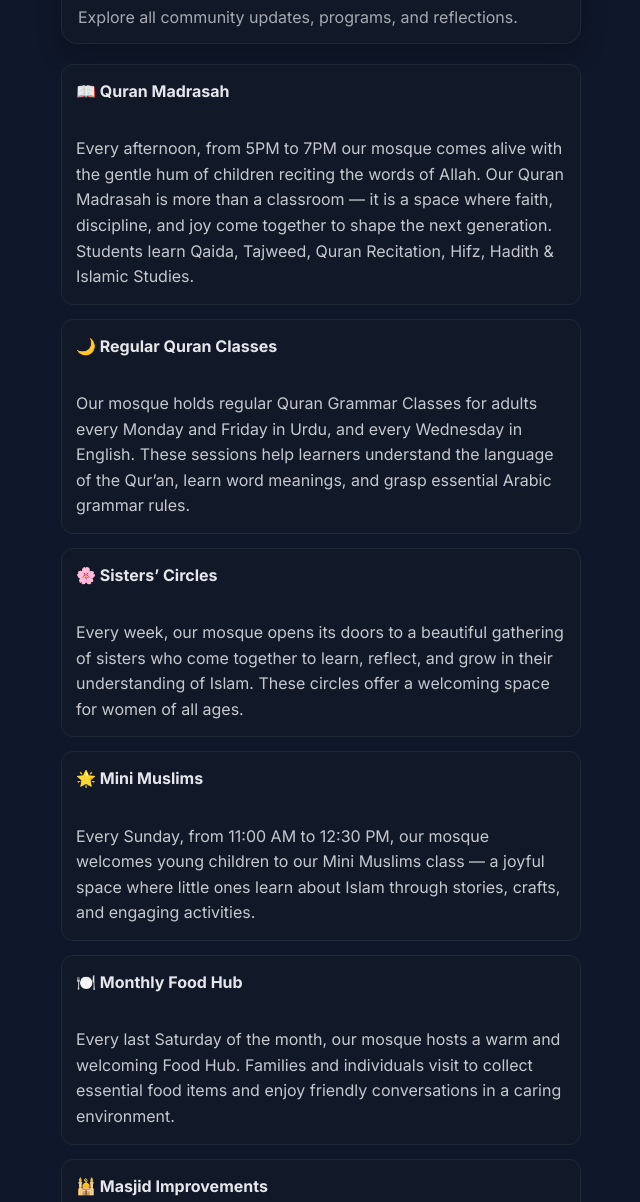
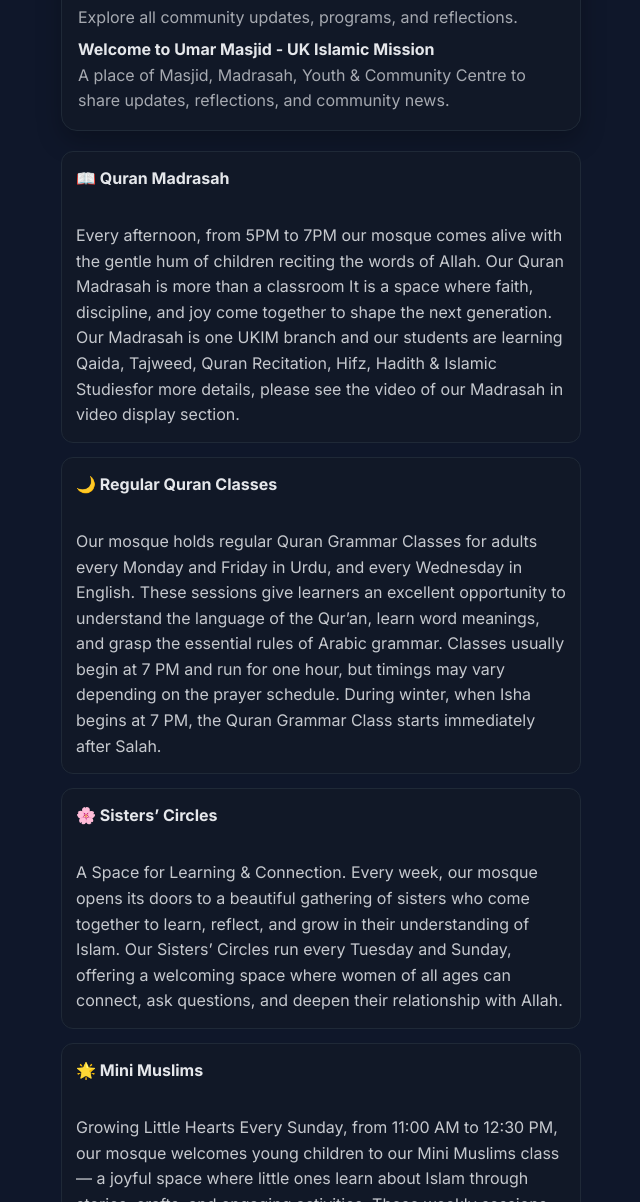
Before and after one commit to madrasahpc01/masjid-app, a plain HTML site: page blogs.html in a window 1280 px wide. Shown: the part 126-1328 px from the top of the page, without its empty margins (319-959 px from the left). Drawn offline with Linux system fonts and the light colour scheme.

Commit message:
Add files via upload

```diff
--- a/blogs.html
+++ b/blogs.html
@@ -101,6 +101,11 @@
     <div class="card">
       <div class="section-title">All Blogs</div>
       <div style="opacity:0.7;">Explore all community updates, programs, and reflections.</div>
+      <div style="margin-top:10px; line-height:1.6;">
+        <strong>Welcome to Umar Masjid - UK Islamic Mission</strong><br>
+        <span style="opacity:0.7;">A place of Masjid, Madrasah, Youth & Community Centre to share updates, reflections, and community news.</span>
+      </div>
+
     </div>
 
     <!-- All Blogs List -->
@@ -109,42 +114,42 @@
       <div class="blog-card">
         <strong>📖 Quran Madrasah</strong>
         <div class="blog-text">
-Every afternoon, from 5PM to 7PM our mosque comes alive with the gentle hum of children reciting the words of Allah. Our Quran Madrasah is more than a classroom — it is a space where faith, discipline, and joy come together to shape the next generation. Students learn Qaida, Tajweed, Quran Recitation, Hifz, Hadith & Islamic Studies.
+Every afternoon, from 5PM to 7PM our mosque comes alive with the gentle hum of children reciting the words of Allah. Our Quran Madrasah is more than a classroom It is a space where faith, discipline, and joy come together to shape the next generation. Our Madrasah is one UKIM branch and our students are learning Qaida, Tajweed, Quran Recitation, Hifz, Hadith & Islamic Studiesfor more details, please see the video of our Madrasah in video display section.
         </div>
       </div>
 
       <div class="blog-card">
         <strong>🌙 Regular Quran Classes</strong>
         <div class="blog-text">
-Our mosque holds regular Quran Grammar Classes for adults every Monday and Friday in Urdu, and every Wednesday in English. These sessions help learners understand the language of the Qur’an, learn word meanings, and grasp essential Arabic grammar rules.
+Our mosque holds regular Quran Grammar Classes for adults every Monday and Friday in Urdu, and every Wednesday in English. These sessions give learners an excellent opportunity to understand the language of the Qur’an, learn word meanings, and grasp the essential rules of Arabic grammar. Classes usually begin at 7 PM and run for one hour, but timings may vary depending on the prayer schedule. During winter, when Isha begins at 7 PM, the Quran Grammar Class starts immediately after Salah.
         </div>
       </div>
 
       <div class="blog-card">
         <strong>🌸 Sisters’ Circles</strong>
         <div class="blog-text">
-Every week, our mosque opens its doors to a beautiful gathering of sisters who come together to learn, reflect, and grow in their understanding of Islam. These circles offer a welcoming space for women of all ages.
+A Space for Learning & Connection. Every week, our mosque opens its doors to a beautiful gathering of sisters who come together to learn, reflect, and grow in their understanding of Islam. Our Sisters’ Circles run every Tuesday and Sunday, offering a welcoming space where women of all ages can connect, ask questions, and deepen their relationship with Allah.
         </div>
       </div>
 
       <div class="blog-card">
         <strong>🌟 Mini Muslims</strong>
         <div class="blog-text">
-Every Sunday, from 11:00 AM to 12:30 PM, our mosque welcomes young children to our Mini Muslims class — a joyful space where little ones learn about Islam through stories, crafts, and engaging activities.
+Growing Little Hearts Every Sunday, from 11:00 AM to 12:30 PM, our mosque welcomes young children to our Mini Muslims class — a joyful space where little ones learn about Islam through stories, crafts, and engaging activities. These weekly sessions help children build a loving connection with Allah, learn basic Islamic manners, and understand simple concepts from the Qur’an and Sunnah in a fun, age‑appropriate way. Parents love seeing their children excited to come each week, and the kids enjoy learning alongside friends in a warm, caring environment.
         </div>
       </div>
 
       <div class="blog-card">
         <strong>🍽️ Monthly Food Hub</strong>
         <div class="blog-text">
-Every last Saturday of the month, our mosque hosts a warm and welcoming Food Hub. Families and individuals visit to collect essential food items and enjoy friendly conversations in a caring environment.
+Supporting Our Community. Every last Saturday of the month, our mosque hosts a warm and welcoming Food Hub, Families and individuals visit to collect essential food items, enjoy friendly conversations, and feel the comfort of a caring environment. This monthly initiative continues to grow, with volunteers and visitors alike contributing to a spirit of generosity and togetherness that strengthens our community. We welcome everyone to join and collect food without any hesitation.
         </div>
       </div>
 
       <div class="blog-card">
         <strong>🕌 Masjid Improvements</strong>
         <div class="blog-text">
-Our masjid is continually growing and improving. Recent upgrades have helped create a cleaner, safer, and more welcoming environment for worshippers of all ages.
+Building a Better Space for All. Our masjid is continually growing and improving, Alhamdulillah. Recent upgrades have helped create a cleaner, safer, and more welcoming environment for worshippers of all ages. From enhanced facilities to better organisation and community services, each improvement reflects our shared commitment to making the masjid a place of comfort, learning, and spiritual connection. These efforts are only possible through the dedication of volunteers and the generosity of our community, and we pray that every step forward becomes a source of ongoing reward.
         </div>
       </div>
 
```
